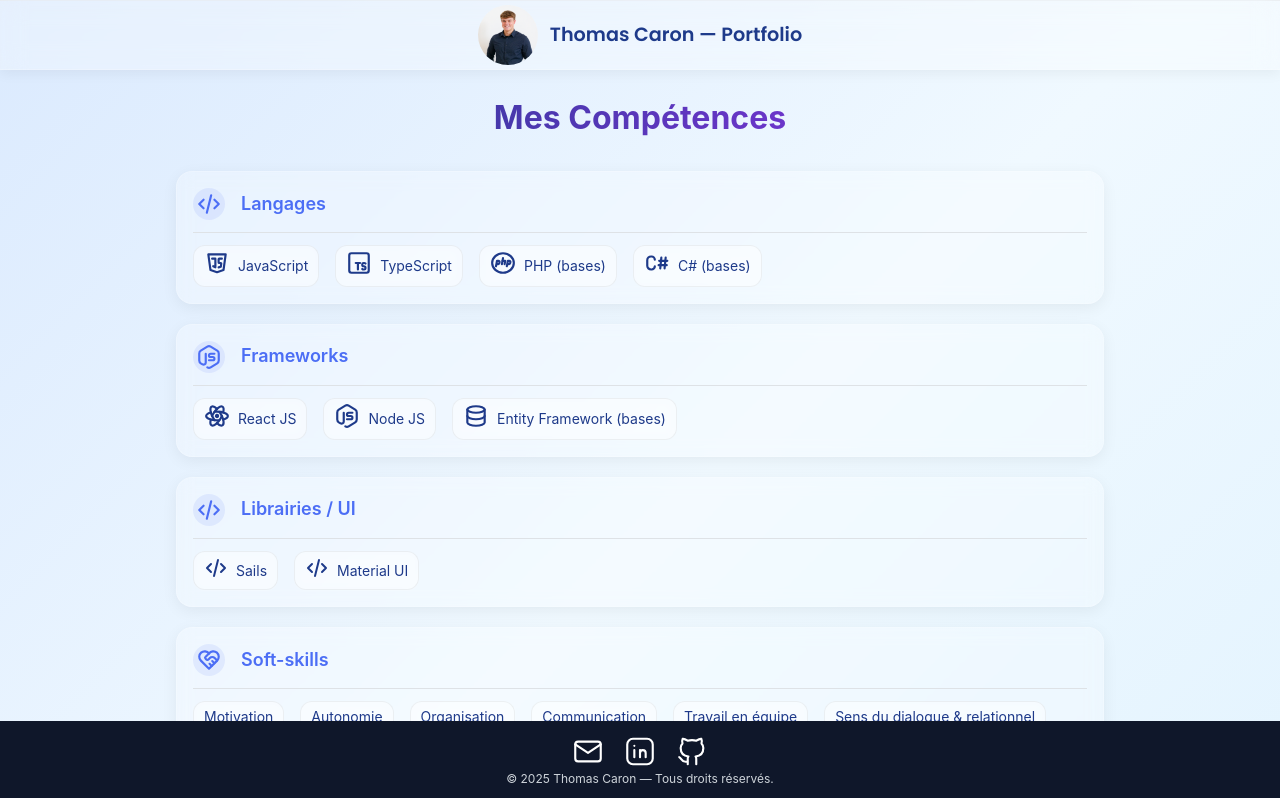
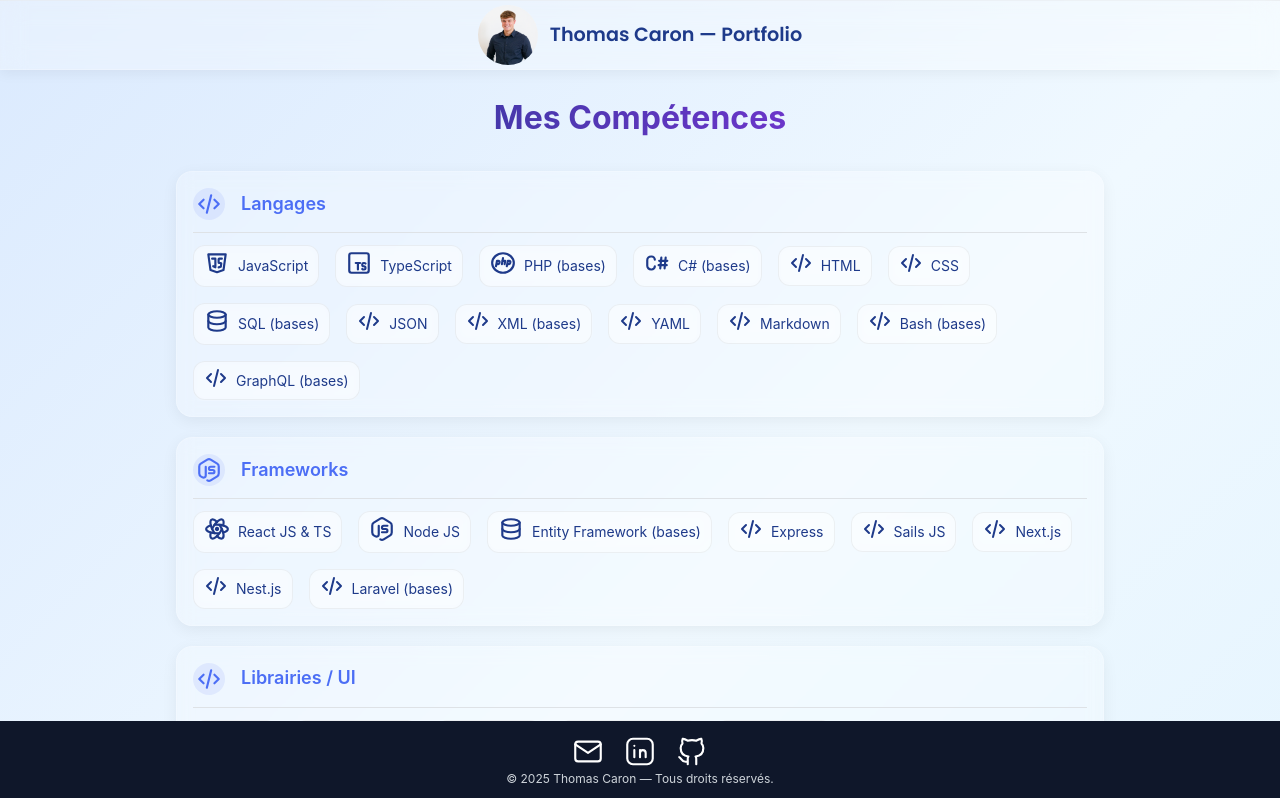
Before and after one commit to ThoomassC/portfolio, a React (Vite) app: page /skill in a window 1280 px wide. Shown: the top 798 px of the page. Built offline with nearby package versions, Linux system fonts and the light colour scheme.

Commit message:
feat : add skills

```diff
--- a/src/pages/Skill.tsx
+++ b/src/pages/Skill.tsx
@@ -76,18 +76,32 @@
         { label: "TypeScript", icon: <IconBrandTypescript size={iconSize} /> },
         { label: "PHP (bases)", icon: <IconBrandPhp size={iconSize} /> },
         { label: "C# (bases)", icon: <IconBrandCSharp size={iconSize} /> },
+        { label: "HTML", icon: <IconCode size={iconSize - 2} /> },
+        { label: "CSS", icon: <IconCode size={iconSize - 2} /> },
+        { label: "SQL (bases)", icon: <IconDatabase size={iconSize} /> },
+        { label: "JSON", icon: <IconCode size={iconSize - 2} /> },
+        { label: "XML (bases)", icon: <IconCode size={iconSize - 2} /> },
+        { label: "YAML", icon: <IconCode size={iconSize - 2} /> },
+        { label: "Markdown", icon: <IconCode size={iconSize - 2} /> },
+        { label: "Bash (bases)", icon: <IconCode size={iconSize - 2} /> },
+        { label: "GraphQL (bases)", icon: <IconCode size={iconSize - 2} /> },
       ],
     },
     {
       title: "Frameworks",
       icon: <IconBrandNodejs size={iconSize} />,
       items: [
-        { label: "React JS", icon: <IconBrandReact size={iconSize} /> },
+        { label: "React JS & TS", icon: <IconBrandReact size={iconSize} /> },
         { label: "Node JS", icon: <IconBrandNodejs size={iconSize} /> },
         {
           label: "Entity Framework (bases)",
           icon: <IconDatabase size={iconSize} />,
         },
+        { label: "Express", icon: <IconCode size={iconSize - 2} /> },
+        { label: "Sails JS", icon: <IconCode size={iconSize - 2} /> },
+        { label: "Next.js", icon: <IconCode size={iconSize - 2} /> },
+        { label: "Nest.js", icon: <IconCode size={iconSize - 2} /> },
+        { label: "Laravel (bases)", icon: <IconCode size={iconSize - 2} /> },
       ],
     },
     {
@@ -96,6 +110,9 @@
       items: [
         { label: "Sails", icon: <IconCode size={iconSize - 2} /> },
         { label: "Material UI", icon: <IconCode size={iconSize - 2} /> },
+        { label: "Mantine", icon: <IconCode size={iconSize - 2} /> },
+        { label: "Tailwind CSS", icon: <IconCode size={iconSize - 2} /> },
+        { label: "Bootstrap", icon: <IconCode size={iconSize - 2} /> },
       ],
     },
     {
@@ -107,6 +124,7 @@
         { label: "Organisation" },
         { label: "Communication" },
         { label: "Travail en équipe" },
+        { label: "Savoir être" },
         { label: "Sens du dialogue & relationnel" },
       ],
     },
```
